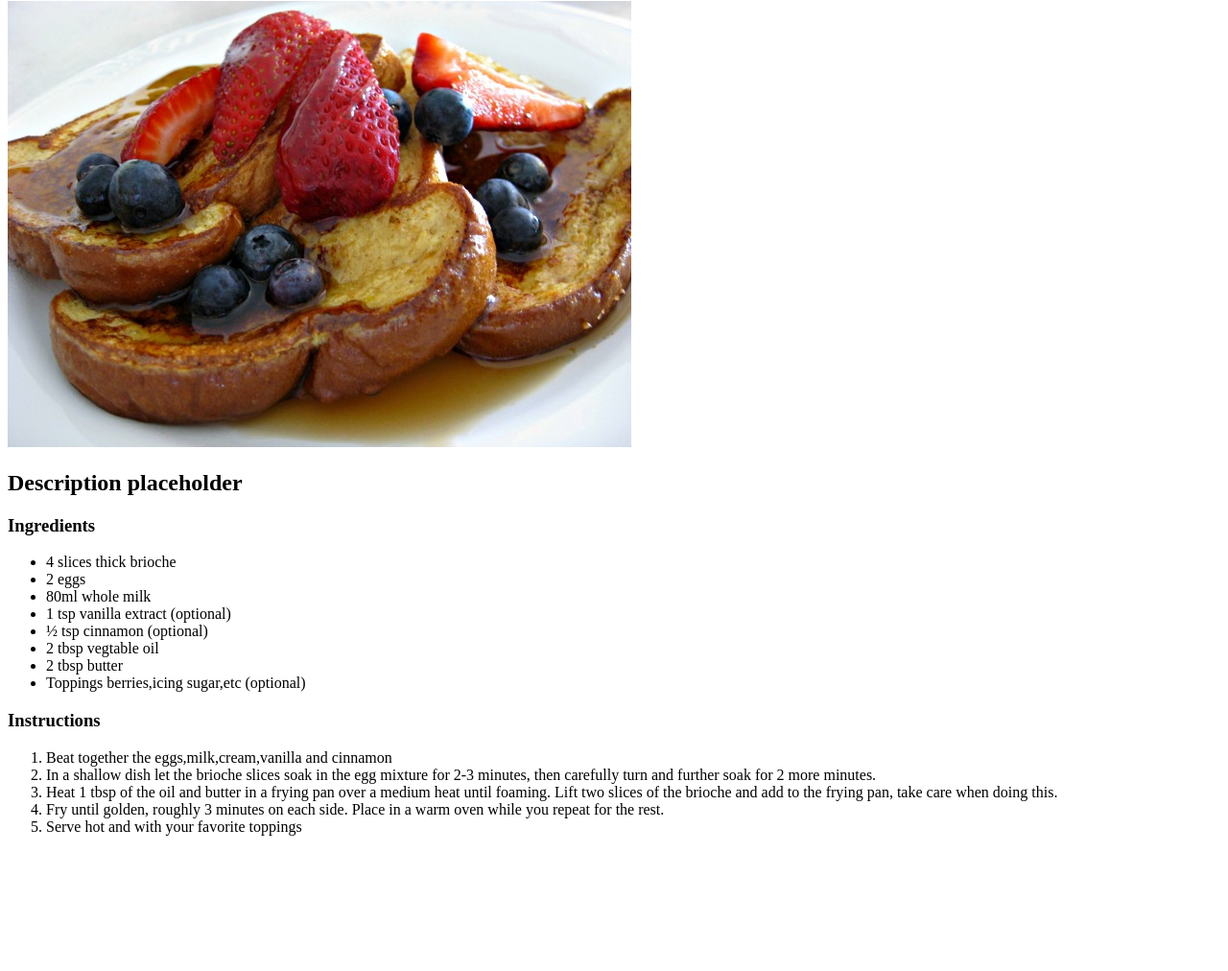
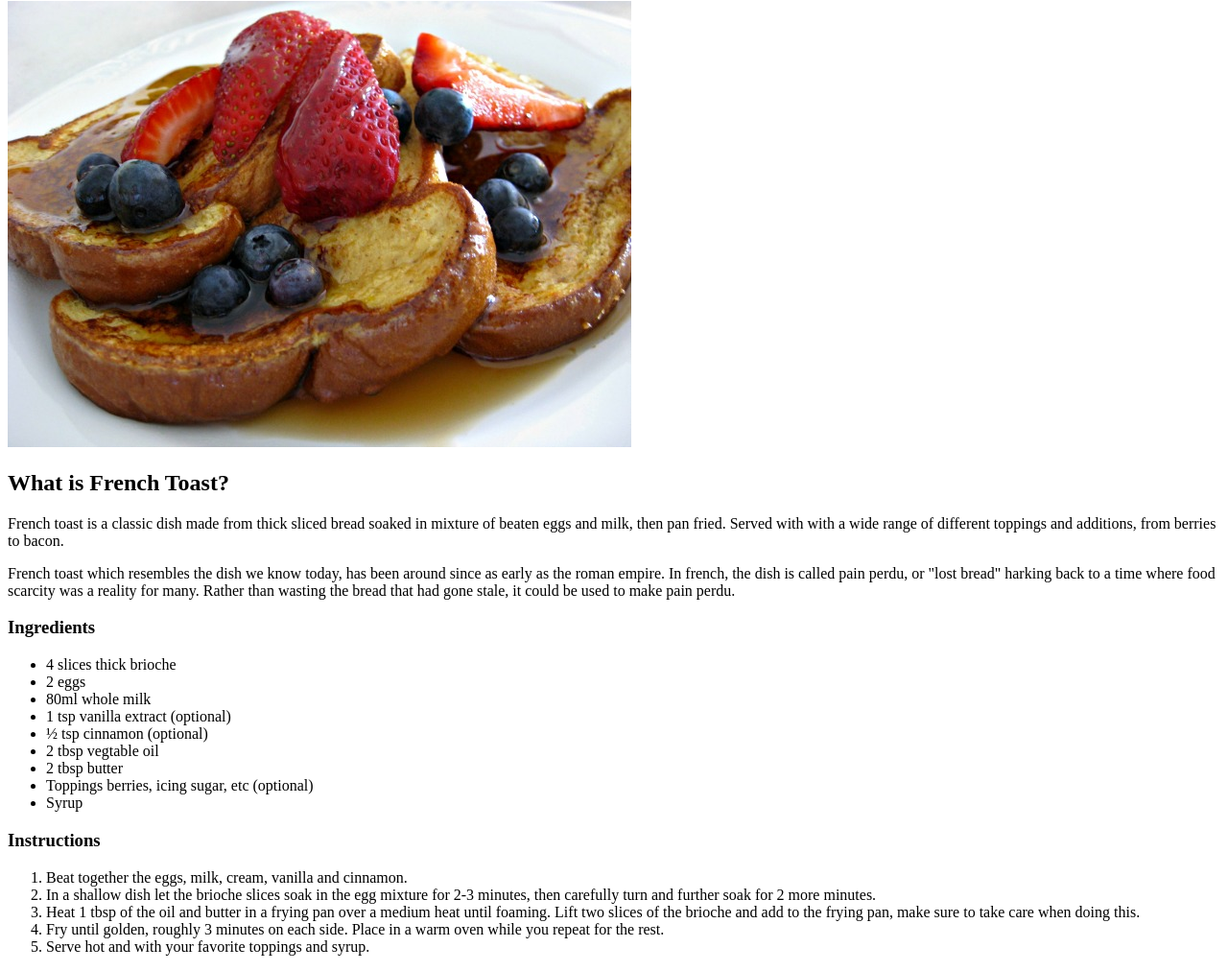
Before and after one commit to CourtlandPinnock/odin-recipes, a plain HTML site: page recipes/frenchtoast/frenchtoast.html in a window 1280 px wide. Shown: the part 79-1091 px from the top of the page at 96% size. Before the commit the page ends 966 px from the top, so only its background shows below. Drawn offline with Linux system fonts and the light colour scheme.

Commit message:
Information Added
Headings where needed, description, ingredients, and instructions, added.

```diff
--- a/recipes/frenchtoast/frenchtoast.html
+++ b/recipes/frenchtoast/frenchtoast.html
@@ -7,10 +7,16 @@
     </head>
 
     <body>
+        <!-- Title and description of recipe. -->
         <h1>French Toast</h1>
         <img src="./img/frenchtoast.jpg">
-        <h2>Description placeholder</h2>
-        <p></p>
+        <h2>What is French Toast?</h2>
+        <p>French toast is a classic dish made from thick sliced bread soaked in mixture of beaten eggs and milk, then pan fried.
+           Served with with a wide range of different toppings and additions, from berries to bacon.
+        </p>
+        <p> French toast which resembles the dish we know today, has been around since as early as the roman empire.
+            In french, the dish is called pain perdu, or "lost bread" harking back to a time where food scarcity was a reality for many. Rather than wasting the bread that had gone stale, it could be used to make pain perdu.
+        </p>
         <h3>Ingredients</h3>
         <ul>
             <li>4 slices thick brioche</li>
@@ -20,15 +26,16 @@
             <li>½ tsp cinnamon (optional)</li>
             <li>2 tbsp vegtable oil</li>
             <li>2 tbsp butter</li>
-            <li>Toppings berries,icing sugar,etc (optional)</li>
+            <li>Toppings berries, icing sugar, etc (optional)</li>
+            <li>Syrup</li>
         </ul>
         <h3>Instructions</h3>
         <ol>
-            <li>Beat together the eggs,milk,cream,vanilla and cinnamon</li>
+            <li>Beat together the eggs, milk, cream, vanilla and cinnamon.</li>
             <li>In a shallow dish let the brioche slices soak in the egg mixture for 2-3 minutes, then carefully turn and further soak for 2 more minutes.</li>
-            <li>Heat 1 tbsp of the oil and butter in a frying pan over a medium heat until foaming. Lift two slices of the brioche and add to the frying pan, take care when doing this. </li>
+            <li>Heat 1 tbsp of the oil and butter in a frying pan over a medium heat until foaming. Lift two slices of the brioche and add to the frying pan, make sure to take care when doing this. </li>
             <li>Fry until golden, roughly 3 minutes on each side. Place in a warm oven while you repeat for the rest.</li>
-            <li>Serve hot and with your favorite toppings </li>
+            <li>Serve hot and with your favorite toppings and syrup. </li>
         </ol>
     </body>
 </html>
```
